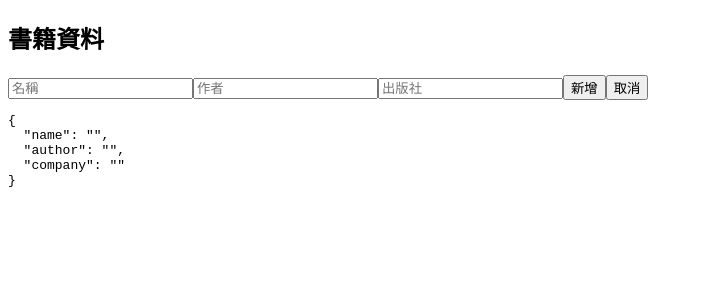
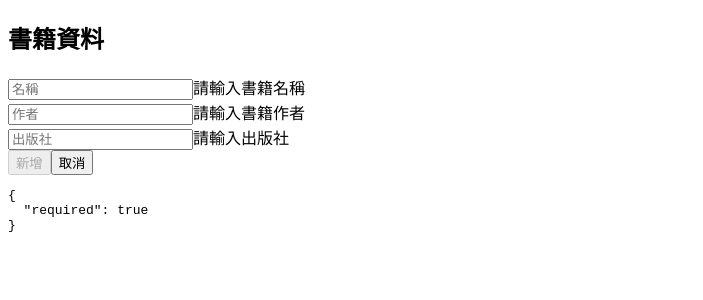
Before and after one commit to Oliver721003/mcu-ng-demo, an Angular app: page /book/form in a window 1280 px wide. Shown: the top 300 px of the page, without its empty margins (0-703 px from the left). Built offline with nearby package versions, Linux system fonts and the light colour scheme.

Commit message:
實作資料必堚的表單驗證

```diff
--- a/src/app/book-form-page/book-form-page.component.html
+++ b/src/app/book-form-page/book-form-page.component.html
@@ -1,13 +1,25 @@
 <!-- h2+form>input[type=text][placeholder]*3 -->
 <h2>書籍資料</h2>
 <form #form="ngForm">
-  <input name="name" type="text" placeholder="名稱"
-  ngModel>
-  <input name="author" type="text" placeholder="作者"
-  ngModel>
-  <input name="company" type="text" placeholder="出版社"
-  ngModel>
-  <button type="button" (click)="onAdd(form)">新增</button>
+  <div>
+    <input
+      name="name"
+      type="text"
+      placeholder="名稱"
+      #name="ngModel"
+      ngModel
+      required>
+    <span *ngIf="name.hasError('required')">請輸入書籍名稱</span>
+  </div>
+  <div>
+    <input name="author" type="text" placeholder="作者" #author="ngModel" ngModel required>
+    <span *ngIf="author.hasError('required')">請輸入書籍作者</span>
+  </div>
+  <div>
+    <input name="company" type="text" placeholder="出版社" #company="ngModel" ngModel required>
+    <span *ngIf="company.hasError('required')">請輸入出版社</span>
+  </div>
+  <button type="button" [disabled]="form.invalid" (click)="onAdd(form)">新增</button>
   <button type="button" (click)="onCancel()">取消</button>
 </form>
-<pre>{{ form.value | json }}</pre>
+<pre>{{ name.errors | json }}</pre>
```
